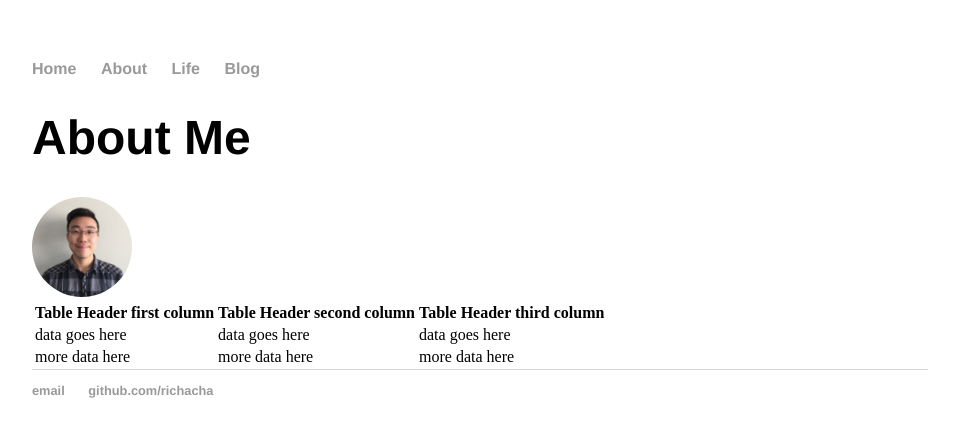
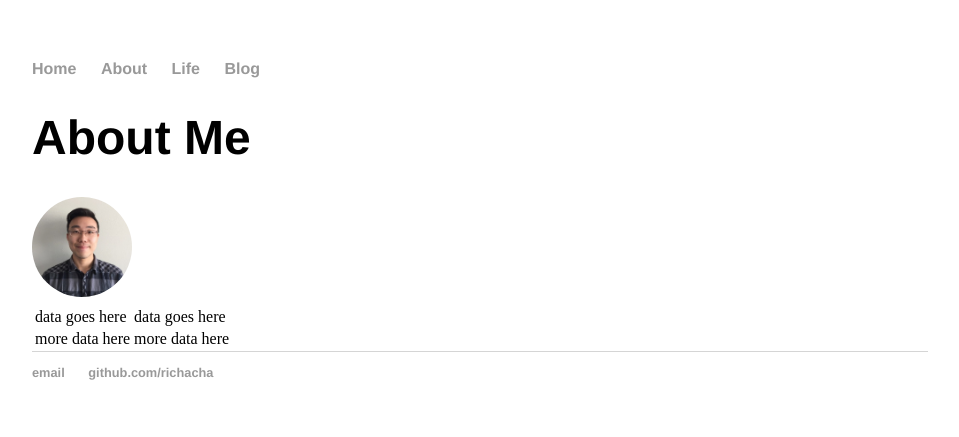
Before and after one commit to Richacha/haolinzhang.github.io, a Jekyll site: the page built from about/index.html, in a window 1280 px wide. Shown: the top 437 px of the page, without its empty margins (160-1119 px from the left). Built offline with Jekyll 4.4.1, drawn with Linux system fonts in a browser that asks for light colours.

Commit message:
Update index.html

```diff
--- a/about/index.html
+++ b/about/index.html
@@ -9,19 +9,16 @@ title: About Me
 	<table>
 	<tbody>
 	<tr>
-	<th>Table Header first column</th>
-	<th>Table Header second column</th>
-	<th>Table Header third column</th>
+	<th></th>
+	<th></th>
 	</tr>
 	<tr>
-	<td>data goes here</td>
 	<td>data goes here</td>
 	<td>data goes here</td>
 	</tr>
 	<tr>
 	<td>more data here</td>
 	<td>more data here</td>
-	<td>more data here</td>
 	</tr>
 	</tbody>
 	</table>
```
